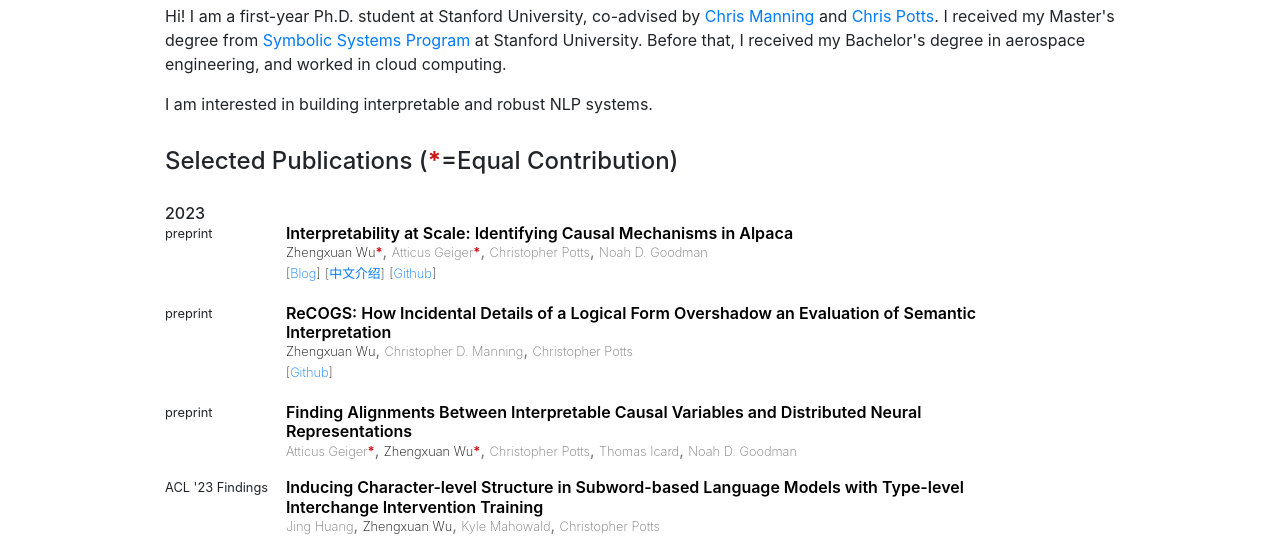
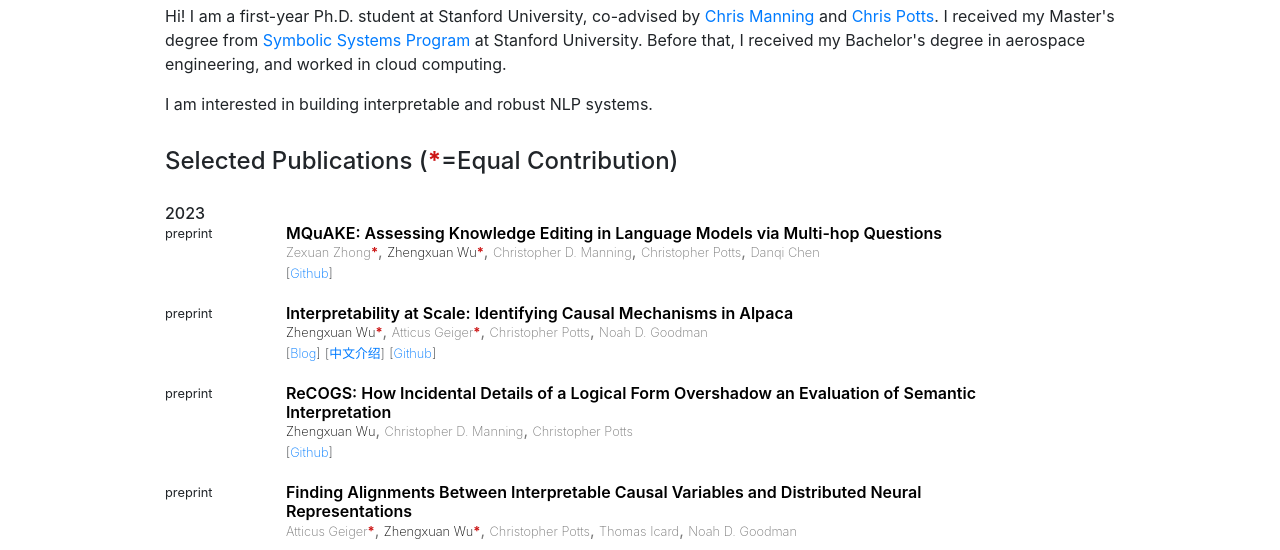
Before and after one commit to frankaging/frankaging.github.io, a website with bundled scripts: page index.html in a window 1280 px wide. Shown: the part 237-787 px from the top of the page. Built offline with nearby package versions, Linux system fonts and the light colour scheme; a web font is replaced by a local one.

Commit message:
adding paper

```diff
--- a/index.html
+++ b/index.html
@@ -158,6 +158,23 @@
                 <h6 style="margin-bottom:0em">2023</h6>
               </div>
               <br/>
+
+              <div class="publication">
+                <div class="img">preprint</div>
+                <div class="text">
+                  <div class="title"><a name="ms_mquake" href="https://www.cs.princeton.edu/~zzhong/papers/MQuAKE.pdf">MQuAKE: Assessing Knowledge Editing in Language Models via Multi-hop Questions</a></div>
+                  <div class="authors">
+                      <span class="author"><a href="https://www.cs.princeton.edu/~zzhong/">Zexuan Zhong<span class="equalcontribution">*</span></a></span>,
+                      <span class="author">Zhengxuan Wu<span class="equalcontribution">*</span></a></span>,
+                      <span class="author"><a href="https://nlp.stanford.edu/~manning/">Christopher D. Manning</a></span>,
+                      <span class="author"><a href="https://web.stanford.edu/~cgpotts/">Christopher Potts</a></span>,
+                      <span class="author"><a href="https://www.cs.princeton.edu/~danqic/">Danqi Chen</a></span>
+                  </div>
+                  <div>
+                    <span class="venue">[<a href="https://github.com/princeton-nlp/MQuAKE">Github</a>]</span>
+                  </div>
+                </div>
+              </div>
 
               <div class="publication">
                 <div class="img">preprint</div>
```
